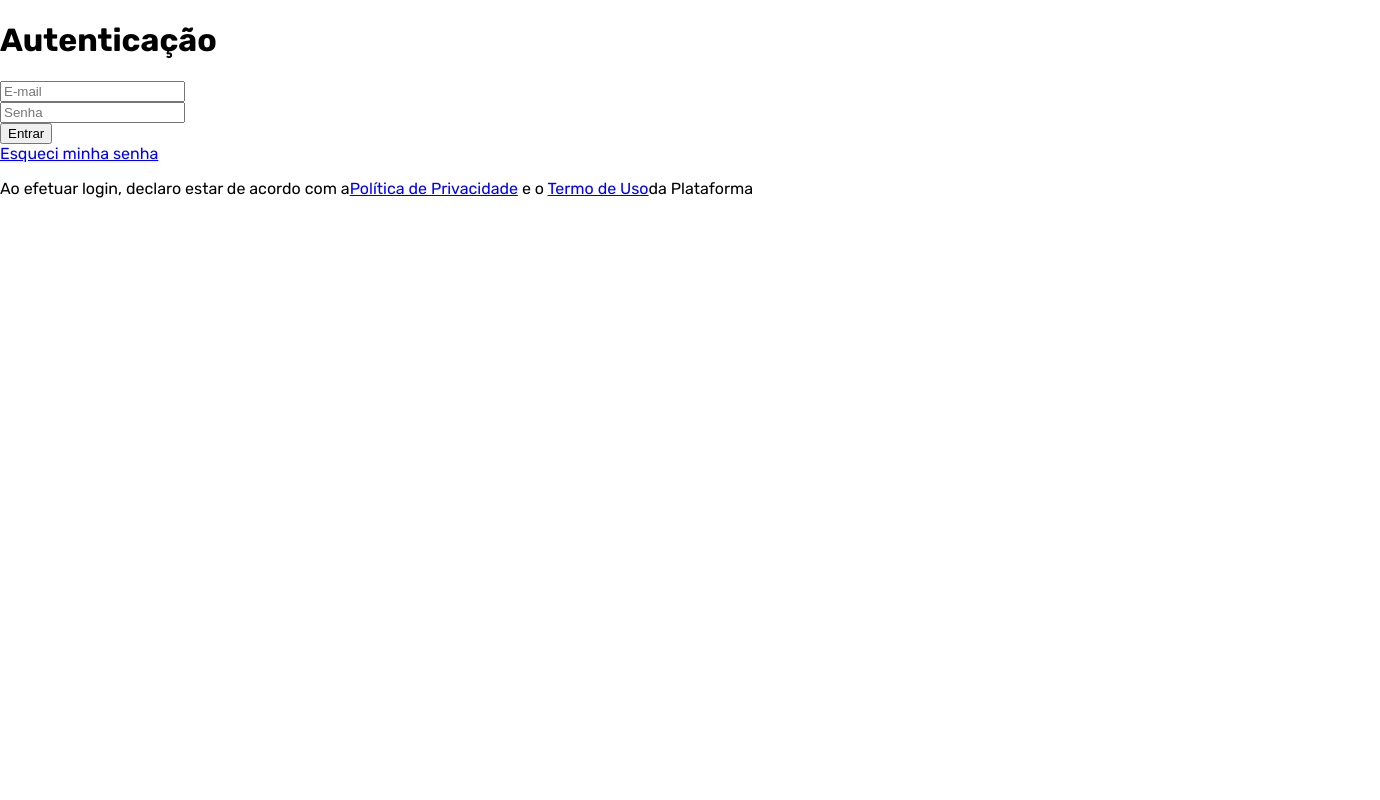
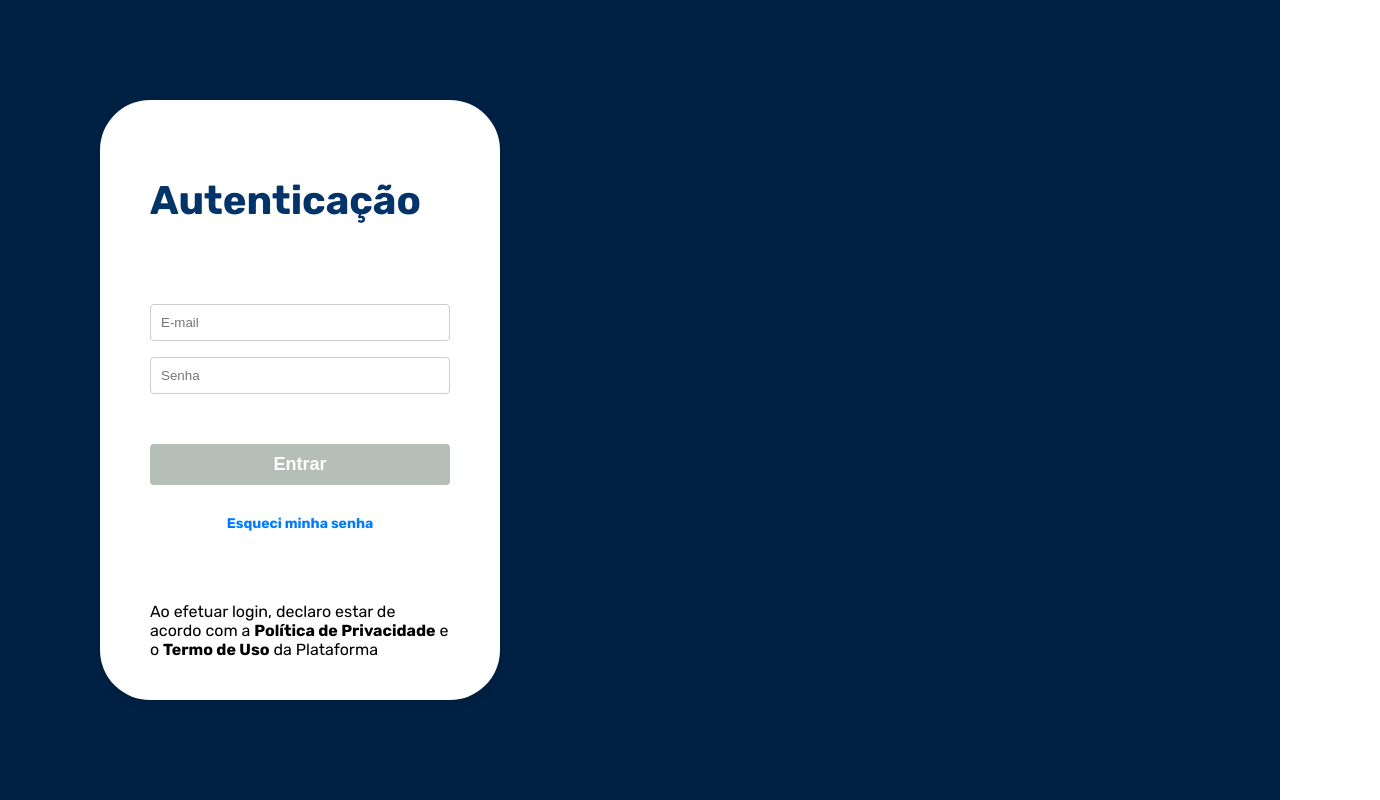
Before and after one commit to gemaquejr/react-login-page, a React (Create React App) app: page / in a window 1280 px wide. Shown: the whole page, 1380 px wide, since content can reach past the window. Built offline with nearby package versions, Linux system fonts and the light colour scheme.

Commit message:
Adiciona module.css no componente de Login
Signed-off-by: gemaquejr <gemaquejr@hotmail.com>

```diff
--- a/src/components/Login/Login.jsx
+++ b/src/components/Login/Login.jsx
@@ -1,4 +1,6 @@
 import React, { useState } from 'react';
+
+import styles from './Login.module.css';
 
 const Login = () => {
   const [email, setEmail] = useState('');
@@ -25,12 +27,12 @@ const Login = () => {
   };
 
   return (
-    <div className="background">
-      <div className="login-container">
-        <div className="login-box">
+    <div className={styles.background}>
+      <div className={styles.login_container}>
+        <div className={styles.login_box}>
           <h1>Autenticação</h1>
           <form onSubmit={handleSubmit}>
-            <div className="input-group">
+            <div className={styles.input_group}>
               <input
                 type="email"
                 placeholder="E-mail"
@@ -39,7 +41,7 @@ const Login = () => {
                 required
               />
             </div>
-            <div className="input-group">
+            <div className={styles.input_group}>
               <input
                 type="password"
                 placeholder="Senha"
@@ -48,16 +50,16 @@ const Login = () => {
                 required
               />
             </div>
-            <button type="submit" className="login-button">
+            <button type="submit" className={styles.login_button}>
               Entrar
             </button>
           </form>
-          <a href="#" className="forgot-password">
+          <a href="#" className={styles.forgot_password}>
             Esqueci minha senha
           </a>
-          <p className="policy">
-            Ao efetuar login, declaro estar de acordo com a
-            <a href="#">Política de Privacidade</a> e o <a href="#">Termo de Uso</a>
+          <p className={styles.policy}>
+            Ao efetuar login, declaro estar de acordo com a{' '}
+            <a href="#">Política de Privacidade</a> e o <a href="#">Termo de Uso</a>{' '}
             da Plataforma
           </p>
         </div>
--- /dev/null
+++ b/src/components/Login/Login.module.css
@@ -0,0 +1,84 @@
+.background {
+    position: absolute;
+    width: 100%;
+    height: 100%;
+    background-color: #002144;
+    display: flex;
+    justify-content: center;
+    align-items: center;
+}
+
+.login_container {
+    position: absolute;
+    display: flex;
+    justify-content: flex-start;
+    align-items: center;
+    width: 100%;
+    height: 100%;
+    margin-left: 200px;
+}
+
+.login_box {
+    background-color: white;
+    padding: 50px;
+    border-radius: 50px;
+    box-shadow: 0 4px 8px rgba(0, 0, 0, 0.1);
+    width: 400px;
+    height: 600px;
+    z-index: 1;
+}
+
+.login_box h1 {
+    font-size: 40px;
+    text-align: left;
+    margin-bottom: 80px;
+    color: #033469;
+}
+
+.input_group {
+    margin-top: 16px;
+    position: relative;
+}
+
+.input_group input {
+    width: 100%;
+    padding: 10px;
+    border: 1px solid #ccc;
+    border-radius: 4px;
+    padding-right: 40px;
+}
+
+.login_button {
+    width: 100%;
+    padding: 10px;
+    margin-top: 50px;
+    background-color: #b5beb7;
+    color: white;
+    border: none;
+    border-radius: 4px;
+    cursor: pointer;
+    font-size: 18px;
+    font-weight: bolder;
+}
+
+.forgot_password {
+    display: block;
+    text-align: center;
+    margin-top: 30px;
+    color: #007bff;
+    font-size: 14px;
+    font-weight: bolder;
+    text-decoration: none;
+}
+
+.policy {
+    text-align: left;
+    margin-top: 70px;
+    font-size: 16px;
+}
+
+.policy a {
+    text-decoration: none;
+    font-weight: bolder;
+    color: black;
+}
```
